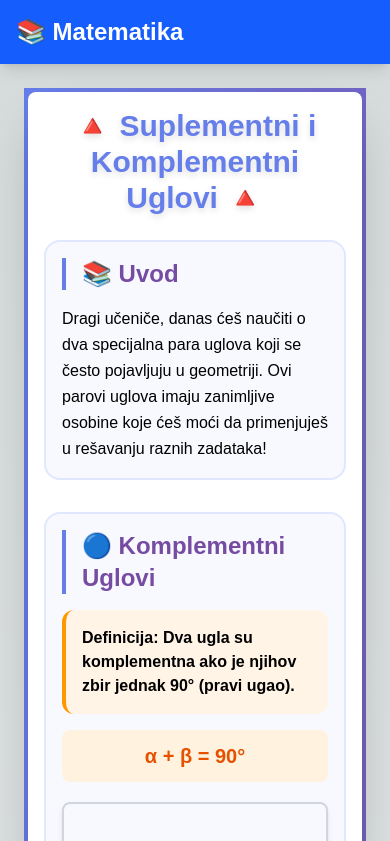
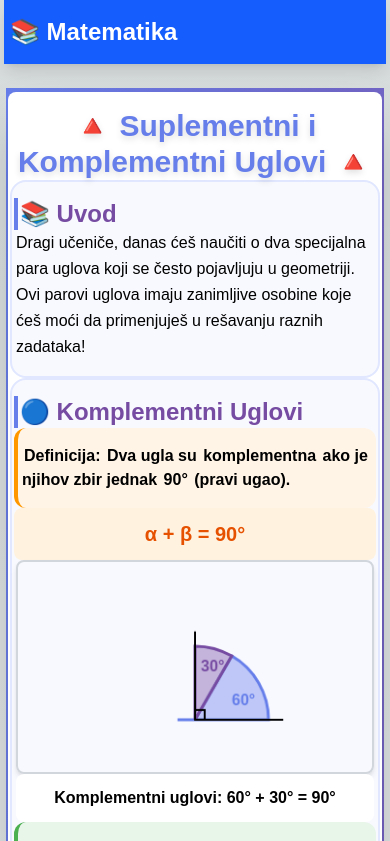
Before and after one commit to gegeeem/mathBlog, a Next.js app: page /razredi/peti/sus in a window 390 px wide. Shown: the top 841 px of the page. Built offline with nearby package versions, Linux system fonts and the light colour scheme.

Commit message:
response style for lesson

```diff
--- a/app/globals.css
+++ b/app/globals.css
@@ -17,11 +17,10 @@
   }
 }
 @media (max-width: 768px) {
-  * {
+  /* * {
     box-sizing: border-box;
     margin: 1;
-    padding: 1;
-  }
+  } */
   body{
     background: var(--bckgrndmobile);
     color: var(--textformobile);
@@ -31,6 +30,9 @@
     flex-direction: column;
     align-items: center;
   }
+  /* .schoolClassCards{
+    padding: 5px;
+  } */
 }
 
 body {
--- a/app/page.tsx
+++ b/app/page.tsx
@@ -39,7 +39,7 @@ export default function Home() {
         </p>
       </div>
 
-      <div className="grid md:grid-cols-2 gap-6 mb-12">
+      <div className="schoolClassCards grid md:grid-cols-2 gap-6 mb-12">
         {razredi.map((razred) => (
           <Link
             key={razred.broj}
--- a/app/razredi/peti/sus/page.tsx
+++ b/app/razredi/peti/sus/page.tsx
@@ -1,4 +1,5 @@
 'use client';
+import './style.css';
 import { useState, useRef, useEffect } from 'react';
 export default function SuplementniKomplementniUglovi() {
   const [answers, setAnswers] = useState<{ [key: string]: string }>({});
--- /dev/null
+++ b/app/razredi/peti/sus/style.css
@@ -0,0 +1,9 @@
+@media screen and (max-width: 768px) {
+  *{
+    box-sizing: border-box;
+    margin: 0px;
+    padding-left: 2px;
+    padding-right: 2px;
+  }
+
+}
```
